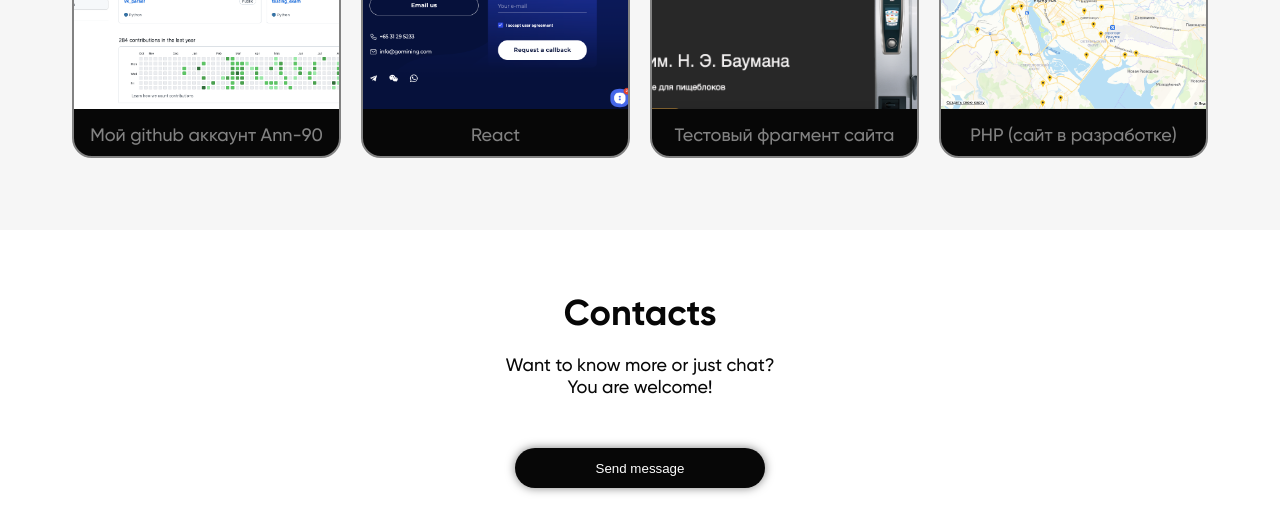
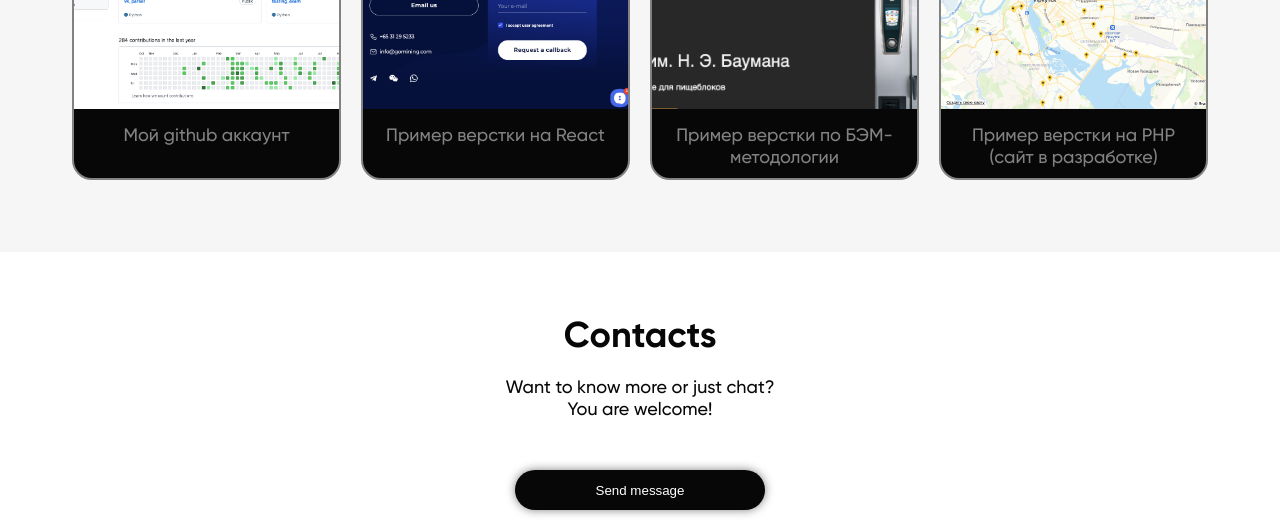
Before and after one commit to Ann-90/annv0r0, a plain HTML site: page index.html in a window 1280 px wide. Shown: the part 2300-2827 px from the top of the page. Drawn offline with Linux system fonts and the light colour scheme.

Commit message:
portfolio fixies

```diff
--- a/index.html
+++ b/index.html
@@ -302,28 +302,28 @@
 					<figure class="portfolio__example">
 						<img src="/public/portfolio/gh.png" alt="portfolio-gh" />
 						<figcaption>
-							<a href="https://github.com/Ann-90?tab=repositories">Мой github аккаунт Ann-90</a>
+							<a href="https://github.com/Ann-90?tab=repositories">Мой github аккаунт</a>
 						</figcaption>
 					</figure>
 
 					<figure class="portfolio__example">
 						<img src="/public/portfolio/gomining.png" alt="portfolio-gomining" />
 						<figcaption>
-							<a href="https://gomining.com">React</a>
+							<a href="https://gomining.com">Пример верстки на React</a>
 						</figcaption>
 					</figure>
 
 					<figure class="portfolio__example">
 						<img src="/public/portfolio/canteen.png" alt="portfolio-canteen" />
 						<figcaption>
-							<a href="https://nti-canteen.vercel.app/">Тестовый фрагмент сайта</a>
+							<a href="https://nti-canteen.vercel.app/">Пример верстки по БЭМ-методологии</a>
 						</figcaption>
 					</figure>
 
 					<figure class="portfolio__example">
 						<img src="/public/portfolio/p7.png" alt="" />
 						<figcaption>
-							<a href="https://plan7.ru">PHP (cайт в разработке)</a>
+							<a href="https://plan7.ru">Пример верстки на PHP (cайт в разработке)</a>
 						</figcaption>
 					</figure>
 				</div>
```
